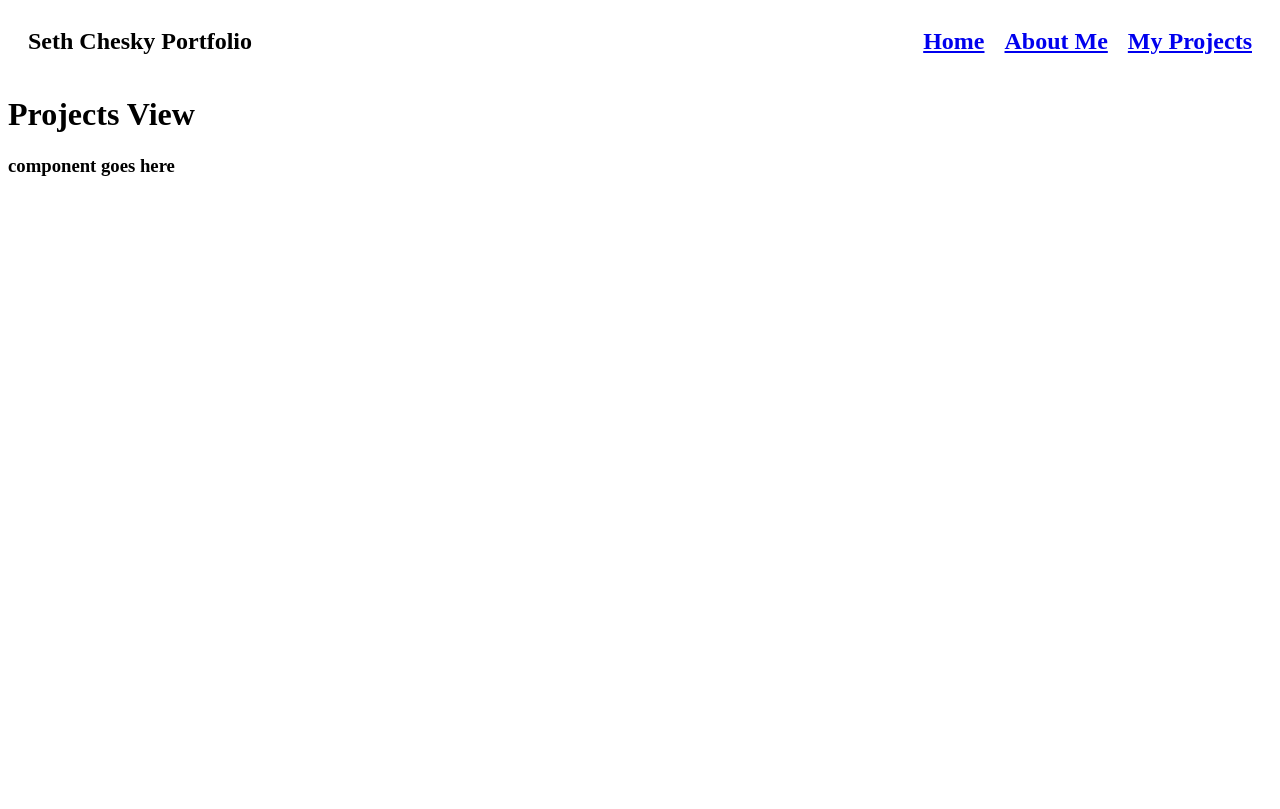
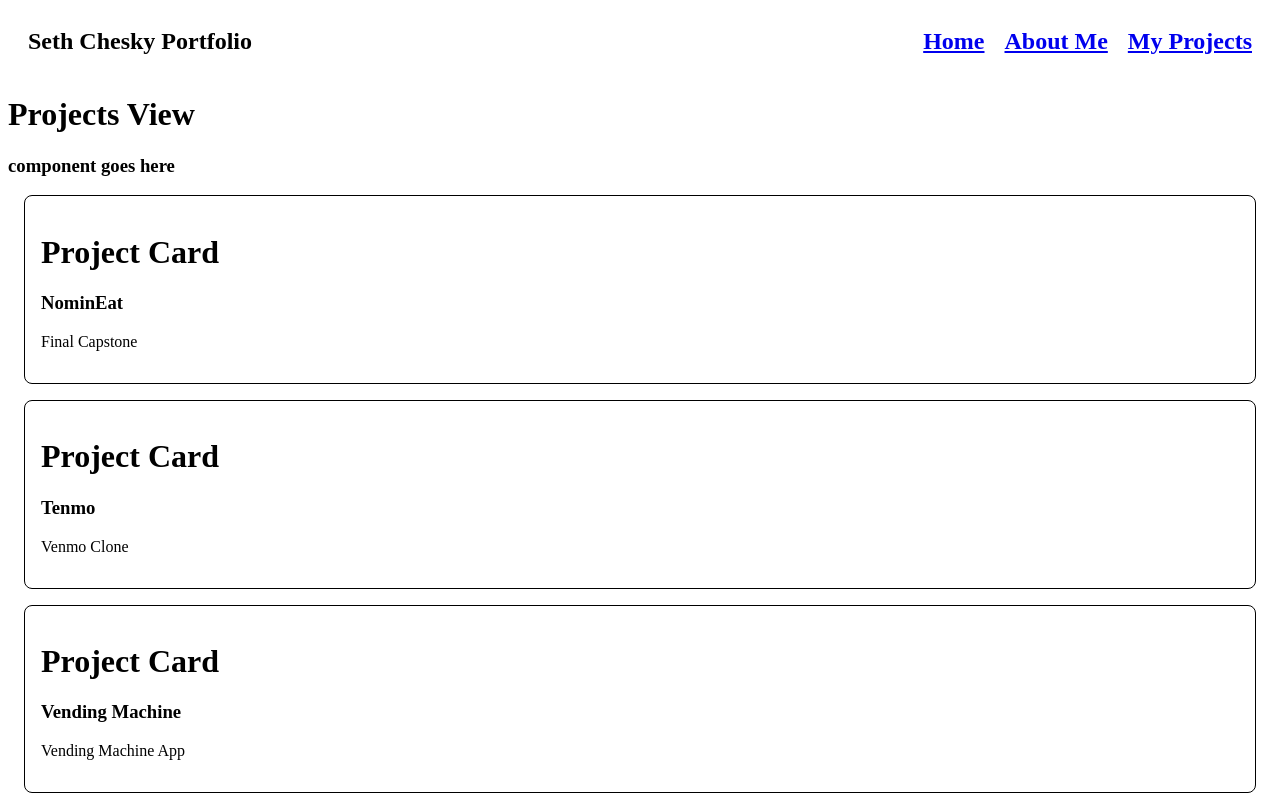
Before and after one commit to chethnut/portfolio-page-vue, a Vue app: page /projects in a window 1280 px wide. Built offline with nearby package versions, Linux system fonts and the light colour scheme.

Commit message:
added projectcard.vue component and filled with temp data

```diff
--- /dev/null
+++ b/src/components/ProjectCard.vue
@@ -0,0 +1,29 @@
+<template>
+    <div class="project-card">
+        <h1>Project Card</h1>
+        <h3>{{ title }}</h3>
+        <p>{{ description }}</p>
+    </div>
+</template>
+
+<script>
+export default {
+    props: {
+        title: {
+            type: String
+        },
+        description: {
+            type: String
+        }
+    }
+}
+</script>
+
+<style>
+.project-card {
+    border: 1px solid black;
+    padding: 16px;
+    margin: 16px;
+    border-radius: 8px;
+}
+</style>
--- a/src/views/MyProjectsView.vue
+++ b/src/views/MyProjectsView.vue
@@ -2,17 +2,35 @@
     <HeaderComp/>
     <h1>Projects View</h1>
     <h3>component goes here</h3>
+    <ProjectCard
+        v-for="project in projects"
+        :key="project.id"
+        :title="project.title"
+        :description="project.description"
+        />
+
 </template>
 
 <script>
 
     import HeaderComp from '../components/HeaderComp.vue';
+    import ProjectCard from '@/components/ProjectCard.vue';
 
     export default {
         components: {
-            HeaderComp
+            HeaderComp,
+            ProjectCard
+        },
+        data() {
+            return {
+                projects: [
+                    {id: 1, title: 'NominEat', description: 'Final Capstone'},
+                    {id: 2, title: 'Tenmo', description: 'Venmo Clone'},
+                    {id: 3, title: 'Vending Machine', description: 'Vending Machine App'}
+                ]
+            };
         }
-    }
+    };
 </script>
 
 <style>
```
Also changed, not shown: src/views/AboutView.vue (line endings or trailing spaces).
